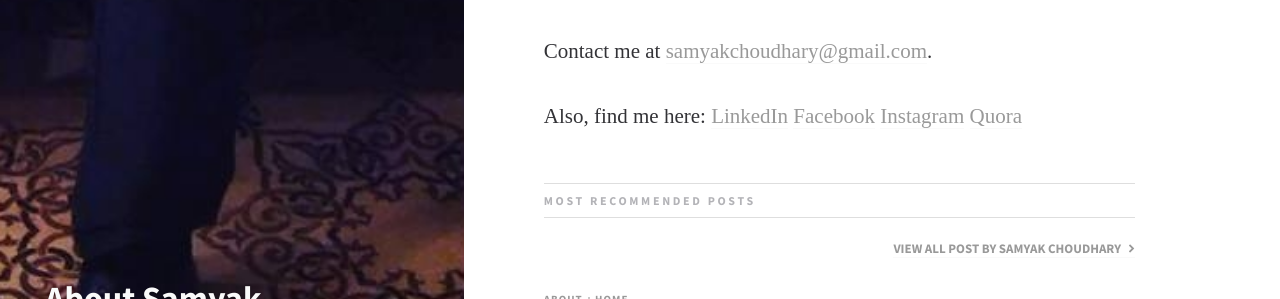
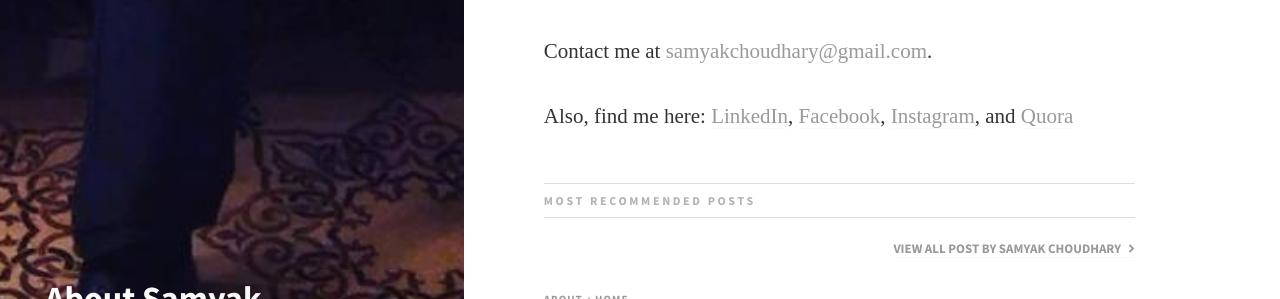
Before and after one commit to samyak45/samyak45.github.io, a Jekyll site: the page built from about.md, in a window 1280 px wide. Shown: the part 1320-1619 px from the top of the page. Built offline with Jekyll 4.4.1, drawn with Linux system fonts in a browser that asks for light colours; some web fonts are replaced.

Commit message:
Change in about

```diff
--- a/about.md
+++ b/about.md
@@ -27,7 +27,7 @@
 Contact me at <a href = "mailto:samyakchoudhary@gmail.com">samyakchoudhary@gmail.com</a>.
 
 Also, find me here:
-<a href = "https://www.linkedin.com/in/samyakchoudhary/">LinkedIn</a>
-<a href = "http://facebook.com/samyak.choudhary.355">Facebook</a>
-<a href = "http://instagram.com/samyak.choudhary/">Instagram</a>
+<a href = "https://www.linkedin.com/in/samyakchoudhary/">LinkedIn</a>,
+<a href = "http://facebook.com/samyak.choudhary.355">Facebook</a>,
+<a href = "http://instagram.com/samyak.choudhary/">Instagram</a>, and
 <a href = "https://www.quora.com/profile/Samyak-Choudhary">Quora</a>
```
